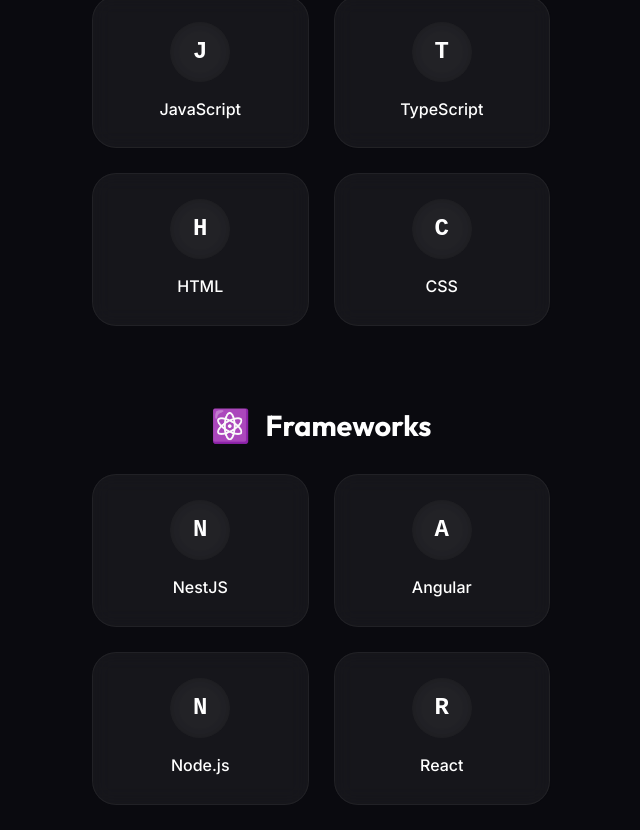
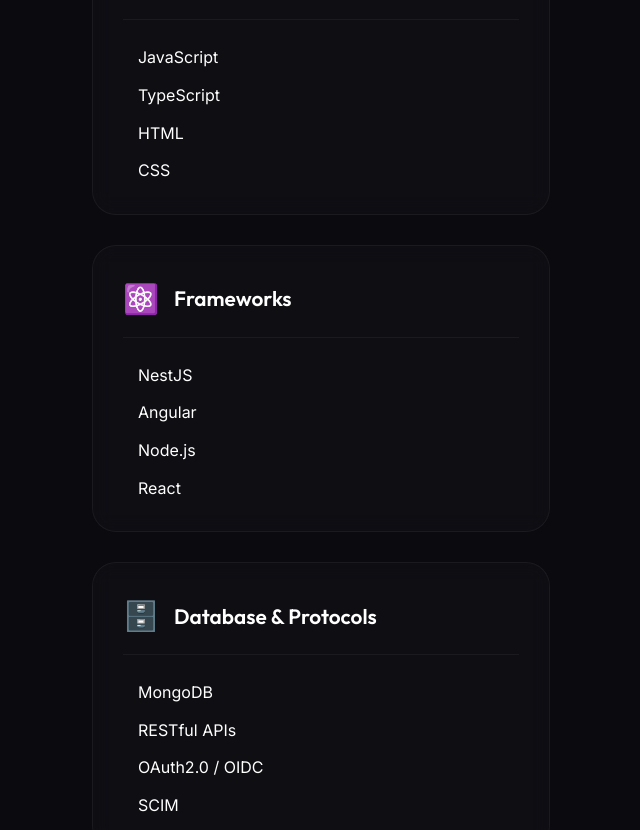
Before and after one commit to nithish262/portfolio, a React (Vite) app: page / in a window 1280 px wide. Shown: the part 2160-2990 px from the top of the page, without its empty margins (319-959 px from the left). Built offline with nearby package versions, Linux system fonts and the light colour scheme.

Commit message:
feat: Add new components for Experience, Projects, and Skills sections to the portfolio.

```diff
--- a/src/components/Experience.tsx
+++ b/src/components/Experience.tsx
@@ -12,7 +12,8 @@
                 {
                     name: 'Authenticator (IDAM Solution)',
                     details: [
-                        'Enhanced and maintained identity and access management systems using NestJS and MongoDB.',
+                        'Role: Full Stack Developer (Angular, NestJS, MongoDB)',
+                        'Enhanced and maintained identity and access management systems.',
                         'Implemented multi-factor authentication modules (Email, SMS, Face, FIDO, Push, Pattern).',
                         'Developed SCIM 2.0-based user and group provisioning APIs.',
                         'Integrated external identity providers through connector modules.',
--- a/src/components/Projects.tsx
+++ b/src/components/Projects.tsx
@@ -3,58 +3,13 @@
 const Projects = () => {
     const projects = [
         {
-            title: 'E-Commerce Platform',
-            description: 'A full-stack e-commerce solution with payment integration, user authentication, and admin dashboard.',
-            tech: ['React', 'Node.js', 'MongoDB', 'Stripe'],
-            image: '🛒',
-            gradient: 'var(--gradient-primary)',
-            liveLink: '#',
-            githubLink: '#',
-        },
-        {
-            title: 'Task Management App',
-            description: 'Collaborative task management tool with real-time updates, drag-and-drop functionality, and team collaboration features.',
-            tech: ['React', 'Firebase', 'TypeScript', 'Tailwind'],
-            image: '📋',
-            gradient: 'var(--gradient-accent)',
-            liveLink: '#',
-            githubLink: '#',
-        },
-        {
-            title: 'Social Media Dashboard',
-            description: 'Analytics dashboard for social media metrics with data visualization and automated reporting.',
-            tech: ['React', 'D3.js', 'Express', 'PostgreSQL'],
-            image: '📊',
-            gradient: 'var(--gradient-secondary)',
-            liveLink: '#',
-            githubLink: '#',
-        },
-        {
-            title: 'Weather Forecast App',
-            description: 'Real-time weather application with location-based forecasts, interactive maps, and severe weather alerts.',
-            tech: ['React', 'OpenWeather API', 'Mapbox', 'CSS'],
-            image: '🌤️',
-            gradient: 'var(--gradient-primary)',
-            liveLink: '#',
-            githubLink: '#',
-        },
-        {
-            title: 'Portfolio CMS',
-            description: 'Content management system for portfolio websites with drag-and-drop builder and template customization.',
-            tech: ['Next.js', 'Prisma', 'PostgreSQL', 'AWS'],
-            image: '🎨',
-            gradient: 'var(--gradient-accent)',
-            liveLink: '#',
-            githubLink: '#',
-        },
-        {
-            title: 'Fitness Tracker',
-            description: 'Mobile-responsive fitness tracking app with workout plans, progress tracking, and nutrition logging.',
-            tech: ['React Native', 'Firebase', 'Redux', 'Charts'],
-            image: '💪',
-            gradient: 'var(--gradient-secondary)',
-            liveLink: '#',
-            githubLink: '#',
+            title: "Nivi's Stitching Studio",
+            description: 'Comprehensive admin panel for a Tailoring Boutique featuring dynamic dashboards, Kanban-style order management, and customer measurement tracking. Includes automated WhatsApp order tracking integration, rewards management system, and detailed business reports.',
+            tech: ['React', 'NestJS', 'MongoDB'],
+            image: '🧵',
+            gradient: 'linear-gradient(135deg, #667eea 0%, #764ba2 100%)',
+            liveLink: 'https://nivis-stitching-hub-front-end-ljmi-k1s8gi17s.vercel.app/login',
+            githubLink: 'https://github.com/nithish262/nivis-stitching-hub-front-end',
         },
     ];
 
--- a/src/components/Skills.css
+++ b/src/components/Skills.css
@@ -1,82 +1,87 @@
-.skills-container {
+.skills-grid-bento {
+    display: grid;
+    grid-template-columns: repeat(auto-fit, minmax(280px, 1fr));
+    gap: 30px;
+    margin-top: 40px;
+}
+
+.skill-bento-card {
+    padding: 30px;
+    border: 1px solid rgba(255, 255, 255, 0.05);
+    background: rgba(255, 255, 255, 0.02);
+    transition: transform 0.3s ease, border-color 0.3s ease, box-shadow 0.3s ease;
+    height: 100%;
     display: flex;
     flex-direction: column;
-    gap: 60px;
 }
 
-.skill-category-wrapper {
-    margin-bottom: 20px;
+.skill-bento-card:hover {
+    transform: translateY(-5px);
+    border-color: rgba(255, 255, 255, 0.1);
+    box-shadow: 0 10px 30px rgba(0, 0, 0, 0.2);
 }
 
-.category-title {
+.bento-header {
+    display: flex;
+    align-items: center;
+    gap: 15px;
+    margin-bottom: 25px;
+    padding-bottom: 15px;
+    border-bottom: 1px solid rgba(255, 255, 255, 0.05);
+}
+
+.bento-icon {
     font-size: 1.8rem;
-    margin-bottom: 30px;
     display: flex;
     align-items: center;
     justify-content: center;
-    gap: 15px;
-    color: var(--secondary-color);
 }
 
-.category-icon-main {
-    font-size: 2rem;
+.bento-header h3 {
+    margin: 0;
+    font-size: 1.3rem;
+    color: var(--secondary-color);
+    font-weight: 600;
 }
 
-.skills-grid-new {
-    display: grid;
-    grid-template-columns: repeat(auto-fill, minmax(140px, 1fr));
-    gap: 25px;
-    justify-content: center;
+.bento-list {
+    display: flex;
+    flex-direction: column;
+    gap: 12px;
 }
 
-.skill-card {
-    display: flex;
-    flex-direction: column;
-    align-items: center;
-    justify-content: center;
-    padding: 25px 15px;
-    transition: transform 0.3s ease, box-shadow 0.3s ease;
-    border: 1px solid rgba(255, 255, 255, 0.05);
+.bento-item {
+    font-size: 1rem;
+    color: var(--text-color);
+    padding-left: 15px;
+    position: relative;
+    transition: color 0.2s ease;
 }
 
-.skill-card:hover {
-    transform: translateY(-5px);
-    box-shadow: 0 10px 20px rgba(0, 0, 0, 0.2);
-    border-color: var(--primary-color);
+.bento-item::before {
+    content: '';
+    position: absolute;
+    left: 0;
+    top: 50%;
+    transform: translateY(-50%);
+    width: 6px;
+    height: 6px;
+    background-color: var(--primary-color);
+    border-radius: 50%;
+    opacity: 0.5;
+    transition: opacity 0.2s ease;
 }
 
-.skill-icon-wrapper {
-    width: 60px;
-    height: 60px;
-    background: rgba(255, 255, 255, 0.05);
-    border-radius: 50%;
-    display: flex;
-    align-items: center;
-    justify-content: center;
-    margin-bottom: 15px;
-    font-size: 1.5rem;
-    color: var(--primary-color);
-    box-shadow: inset 0 0 10px rgba(0, 0, 0, 0.2);
+.skill-bento-card:hover .bento-item::before {
+    opacity: 1;
 }
 
-.skill-initial {
-    font-weight: bold;
-    font-family: monospace;
+.bento-item:hover {
+    color: white;
 }
 
-.skill-name-new {
-    font-weight: 500;
-    color: var(--text-color);
-    text-align: center;
-}
-
-@media (max-width: 768px) {
-    .skills-grid-new {
-        grid-template-columns: repeat(auto-fill, minmax(110px, 1fr));
-        gap: 15px;
-    }
-
-    .category-title {
-        font-size: 1.5rem;
+@media (max-width: 600px) {
+    .skills-grid-bento {
+        grid-template-columns: 1fr;
     }
 }
--- a/src/components/Skills.tsx
+++ b/src/components/Skills.tsx
@@ -49,21 +49,18 @@
             <div className="container">
                 <h2 className="section-title fade-in-up">Skills & Technologies</h2>
 
-                <div className="skills-container">
+                <div className="skills-grid-bento">
                     {skillCategories.map((category, index) => (
-                        <div key={index} className="skill-category-wrapper">
-                            <h3 className="category-title text-center mb-4">
-                                <span className="category-icon-main">{category.icon}</span> {category.title}
-                            </h3>
-                            <div className="skills-grid-new">
+                        <div key={index} className="skill-bento-card glass-card fade-in-up"
+                            style={{ animationDelay: `${index * 0.1}s` }}>
+                            <div className="bento-header">
+                                <span className="bento-icon">{category.icon}</span>
+                                <h3>{category.title}</h3>
+                            </div>
+                            <div className="bento-list">
                                 {category.skills.map((skill, skillIndex) => (
-                                    <div key={skillIndex} className="skill-card glass-card fade-in-up"
-                                        style={{ animationDelay: `${(index * 4 + skillIndex) * 0.1}s` }}>
-                                        <div className="skill-icon-wrapper">
-                                            {/* Using a generic code icon if no specific icon is available, or first letter */}
-                                            <span className="skill-initial">{skill.name.charAt(0)}</span>
-                                        </div>
-                                        <span className="skill-name-new">{skill.name}</span>
+                                    <div key={skillIndex} className="bento-item">
+                                        {skill.name}
                                     </div>
                                 ))}
                             </div>
```
